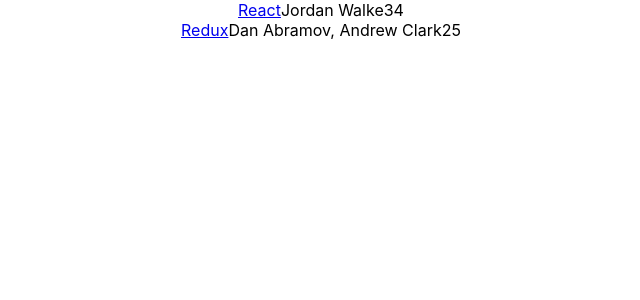
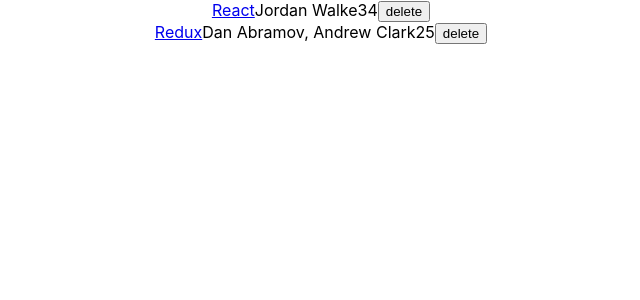
Before and after one commit to AlexTargonski/hacker-news-client, a React (Create React App) app: page / in a window 1280 px wide. Shown: the top 300 px of the page, without its empty margins (319-959 px from the left). Built offline with nearby package versions, Linux system fonts and the light colour scheme.

Commit message:
feat: delete item

```diff
--- a/src/App.js
+++ b/src/App.js
@@ -3,12 +3,26 @@ import { LIST }             from './list';
 import './App.css';
 
 class App extends Component {
+  constructor(props) {
+    super(props);
+    this.state = {
+      list: LIST
+    };
+
+    this.onDismiss = this.onDismiss.bind(this);
+  }
+
+  onDismiss(id) {
+    const isNotId = item => item.objectID !== id;
+    const updatedList = this.state.list.filter(isNotId);
+    this.setState({ list: updatedList });
+  }
 
   render() {
     return (
       <div className="App">
         {
-          LIST.map( item =>
+          this.state.list.map( item =>
             <div key={item.objectID}>
               <span>
                 <a href={item.url}>{item.title}</a>
@@ -16,6 +30,14 @@ class App extends Component {
               <span>{item.author}</span>
               <span>{item.num_comments}</span>
               <span>{item.points}</span>
+              <span>
+                <button
+                  onClick={() => this.onDismiss(item.objectID)}
+                  type="button"
+                >
+                  delete
+                </button>
+              </span>
             </div>
           )
         }
```
